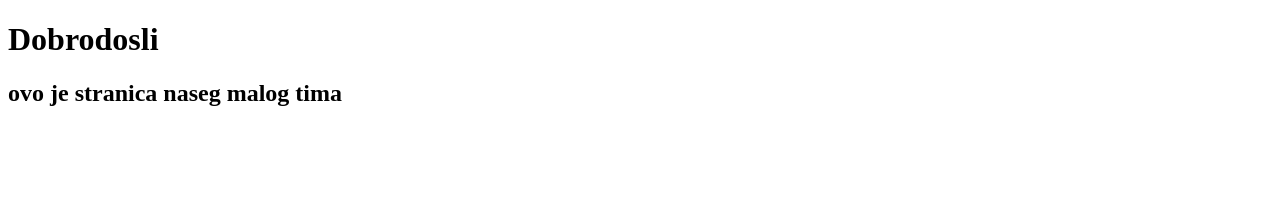
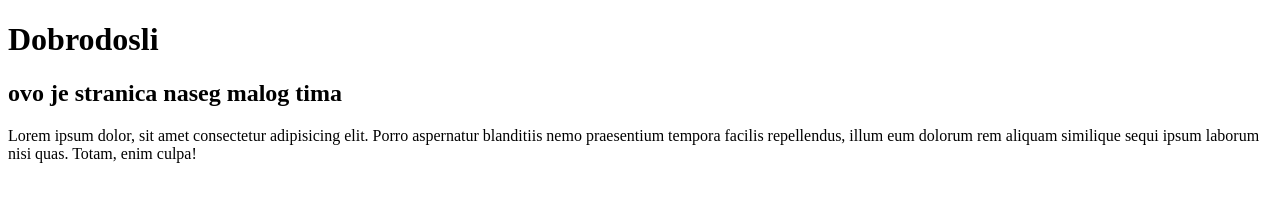
Before and after one commit to amigastyle/git-vezba, a plain HTML site: page index.html in a window 1280 px wide. Drawn offline with Linux system fonts and the light colour scheme.

Commit message:
Zavrsena main sekcija

```diff
--- a/index.html
+++ b/index.html
@@ -11,6 +11,9 @@
         <h1>Dobrodosli</h1>
         <h2>ovo je stranica naseg malog tima</h2>
     </head>
+    <main>
+        <p>Lorem ipsum dolor, sit amet consectetur adipisicing elit. Porro aspernatur blanditiis nemo praesentium tempora facilis repellendus, illum eum dolorum rem aliquam similique sequi ipsum laborum nisi quas. Totam, enim culpa!</p>
+    </main>
 
 </body>
 </html>
```
